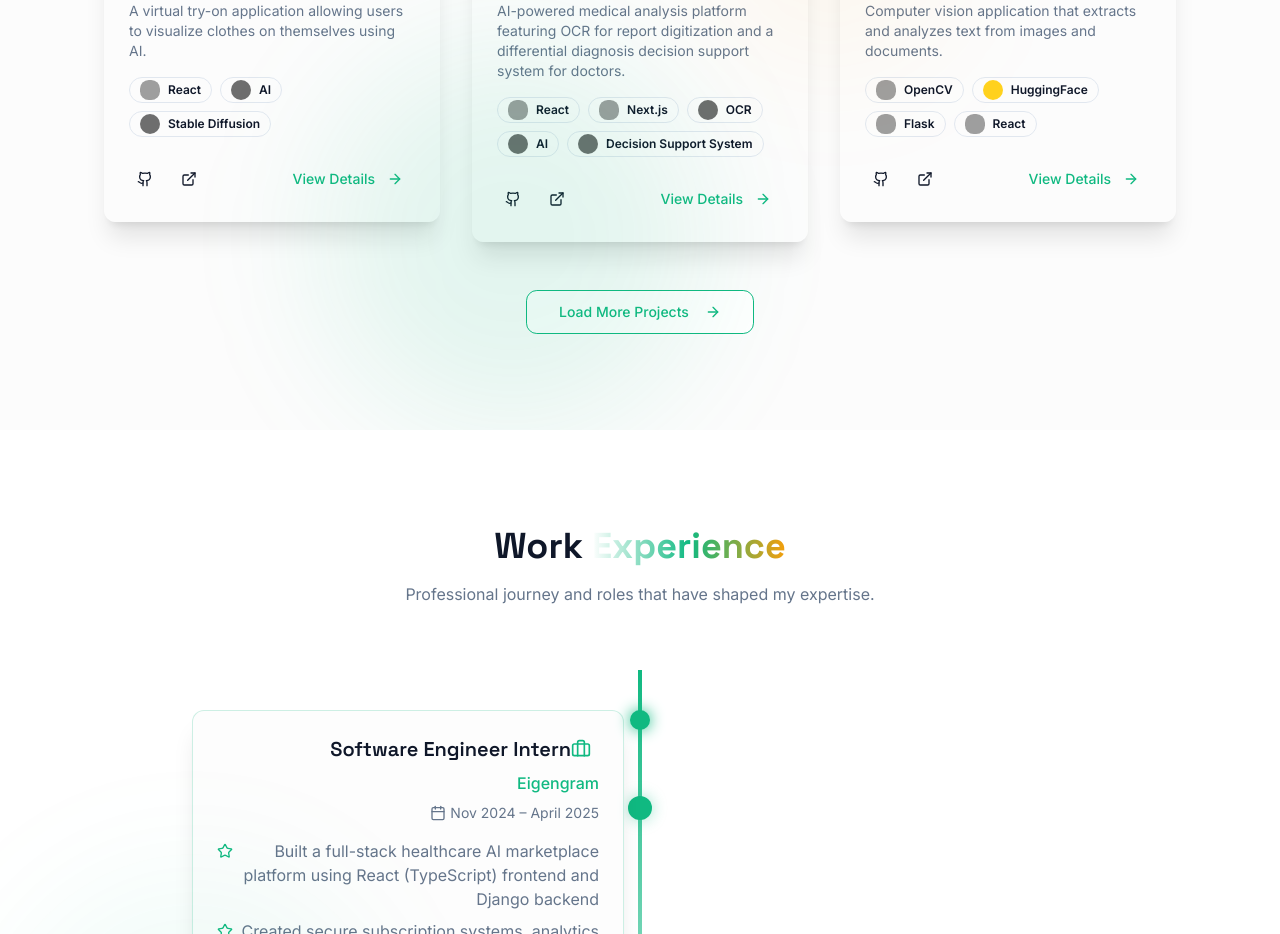
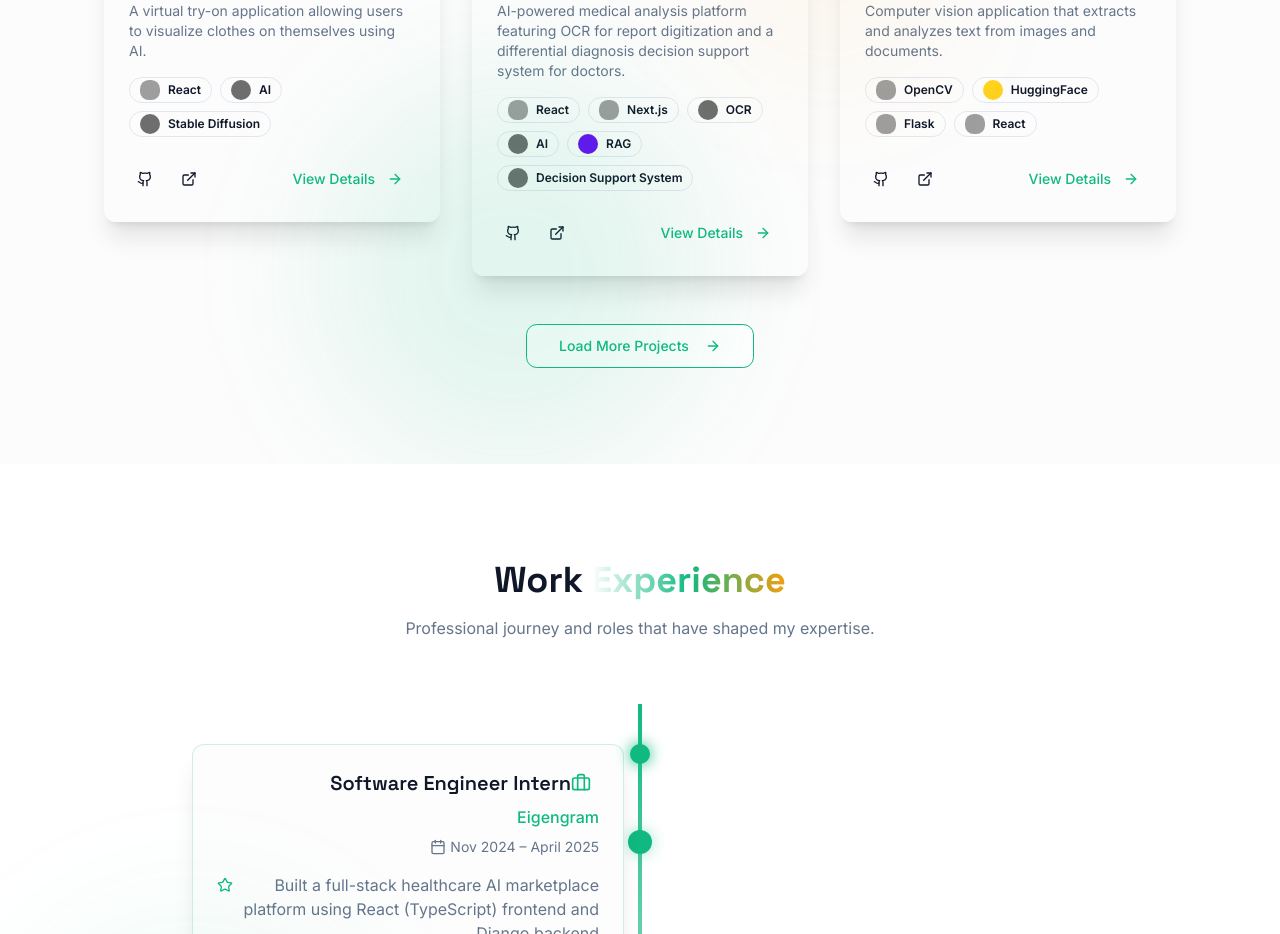
Before and after one commit to Varuno8/resume, a React (Vite) app: page / in a window 1280 px wide. Shown: the part 1420-2354 px from the top of the page. Built offline with nearby package versions, Linux system fonts and the light colour scheme; grey boxes are pictures that could not be loaded.

Commit message:
feat: Add RAG to Mediscan AI project technologies list.

```diff
--- a/src/components/projects/projectsData.ts
+++ b/src/components/projects/projectsData.ts
@@ -25,7 +25,7 @@ export const projects: Project[] = [
     id: 2,
     title: "Mediscan AI",
     description: "AI-powered medical analysis platform featuring OCR for report digitization and a differential diagnosis decision support system for doctors.",
-    technologies: ["React", "Next.js", "OCR", "AI", "Decision Support System"],
+    technologies: ["React", "Next.js", "OCR", "AI", "RAG", "Decision Support System"],
     image: "https://placehold.co/600x400/1A1F2C/FFFFFF?text=Mediscan+AI",
     githubUrl: "https://github.com/",
     demoUrl: "https://mediscan-ai-opal.vercel.app/",
```
